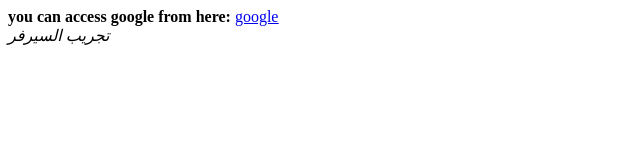
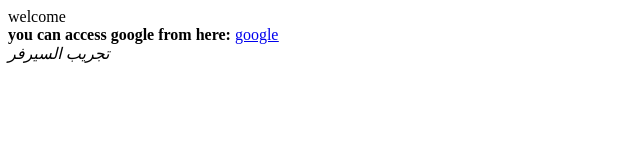
Before and after one commit to yusufkaratas97/fullstack, a plain HTML site: page page.html in a window 1280 px wide. Shown: the whole page, without its empty margins (0-640 px from the left). Drawn offline with Linux system fonts and the light colour scheme.

Commit message:
second change

```diff
--- a/page.html
+++ b/page.html
@@ -4,6 +4,9 @@
 	</head>
 
 	<body>
+		<div>
+			welcome
+		</div>
 		<div align="left">
 			<b>you can access google from here:</b>
 				<u>
```
